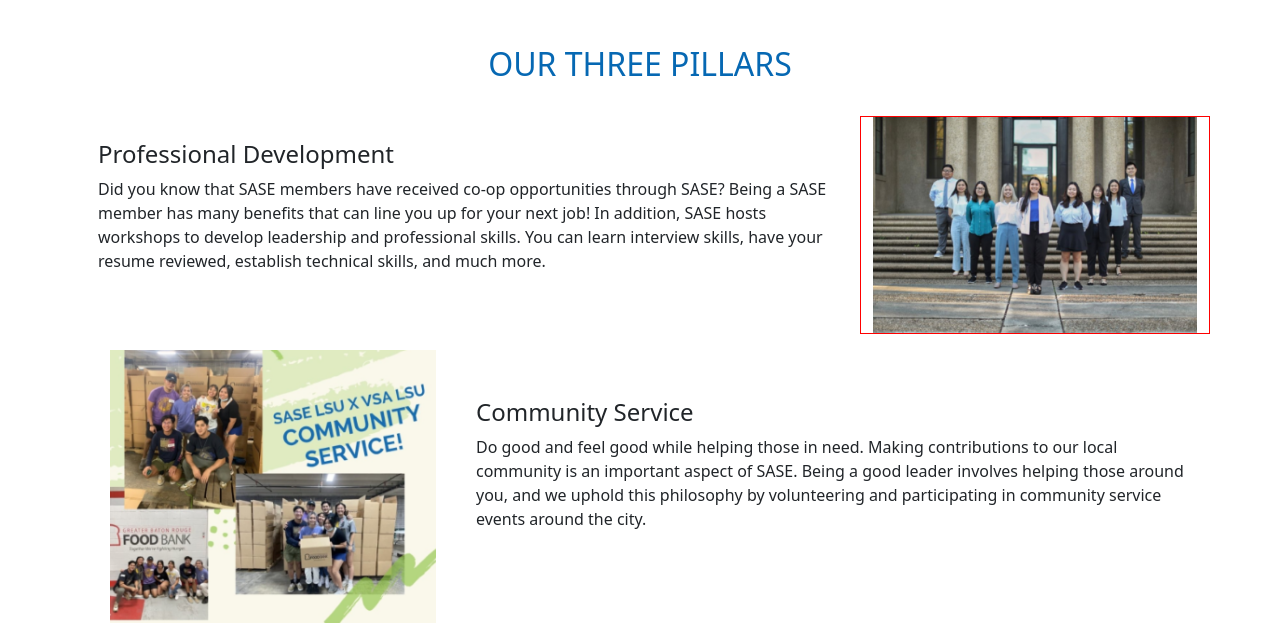
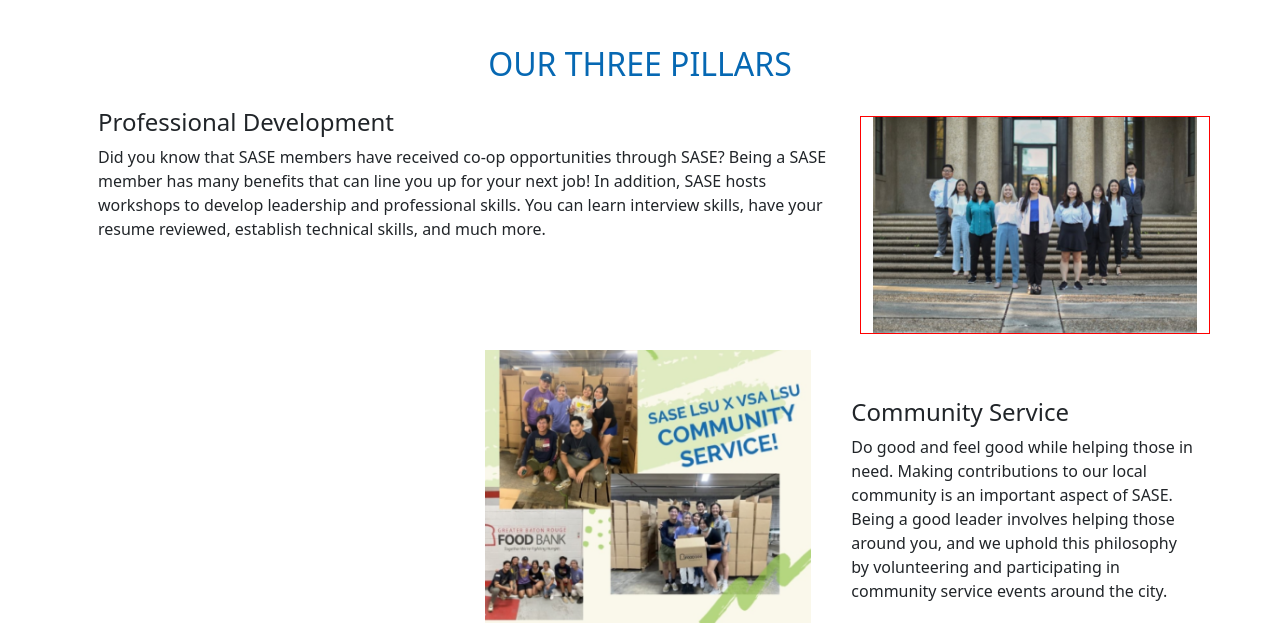
Before and after one commit to PeyPeyPG/SASE-WEBSITE, a plain HTML site: page index.html in a window 1280 px wide. Shown: the part 545-1181 px from the top of the page. Drawn offline with nearby package versions, Linux system fonts and the light colour scheme; grey boxes are pictures that could not be loaded.

Commit message:
reverse spacing work

```diff
--- a/index.html
+++ b/index.html
@@ -125,11 +125,16 @@
 
     <div class="text-center">
       <h2 style="color:#0668b3">OUR THREE PILLARS</h2>
+      <div class="container d-flex justify-content-center">
+        <!--<img src="pillar.png" >
+        <img src="pillar.png" >
+        <img src="pillar.png" >-->
+      </div>
     </div>
 
     <div class="d-flex">
       <div class="row">
-        <div class="ms-3 me-3 mt-5 col">
+        <div class="ms-3 me-3 mt-3 col">
           <h4>Professional Development</h4>
           <p>Did you know that SASE members have received co-op opportunities through SASE? Being a SASE member has many
             benefits that can line you up for your next job! In addition, SASE hosts workshops to develop leadership and
@@ -140,15 +145,18 @@
       </div>
     </div>
 
-    <div class="d-flex row ms-3 mt-3">
-      <img class="col-auto" src="CMpic.png" style="width: 350px;"/>
-        <div class="ms-3 mt-5 col">
+    <div class="d-flex flex-row-reverse row ms-3 mt-3">
+
+        <div class="ms-3 mt-5 col-sm-4">
           <h4>Community Service</h4>
           <p>Do good and feel good while helping those in need. Making contributions to our local community is an
             important aspect of SASE. Being a good leader involves helping those around you, and we uphold this
             philosophy
             by volunteering and participating in community service events around the city.</p>
         </div>
+
+        <img class="col-auto" src="CMpic.png" style="width: 350px;"/>
+
     </div>
 
     <div class="d-flex row justify-content-start me-3 mt-3">
```
Also changed, not shown: pillar.png (added).
